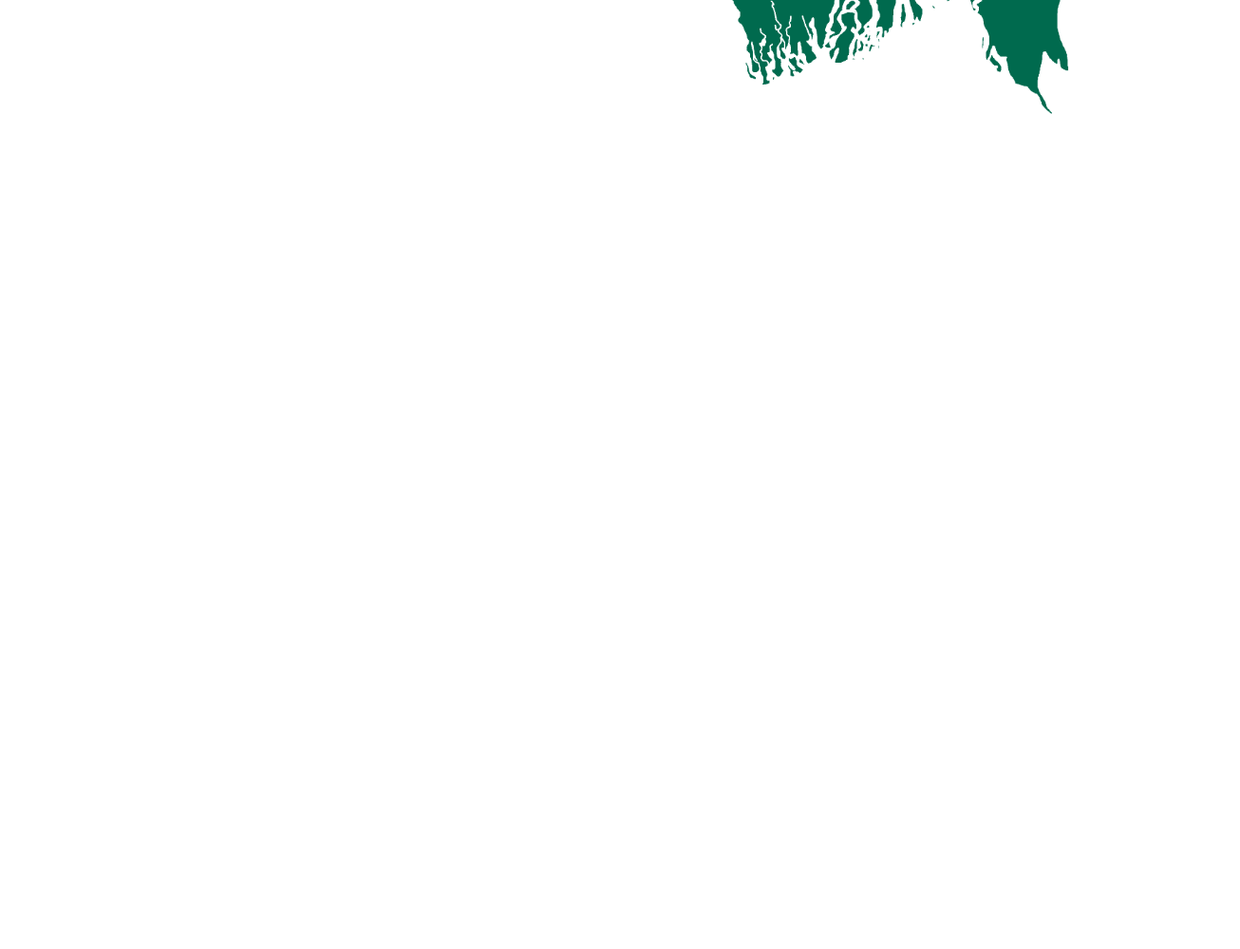
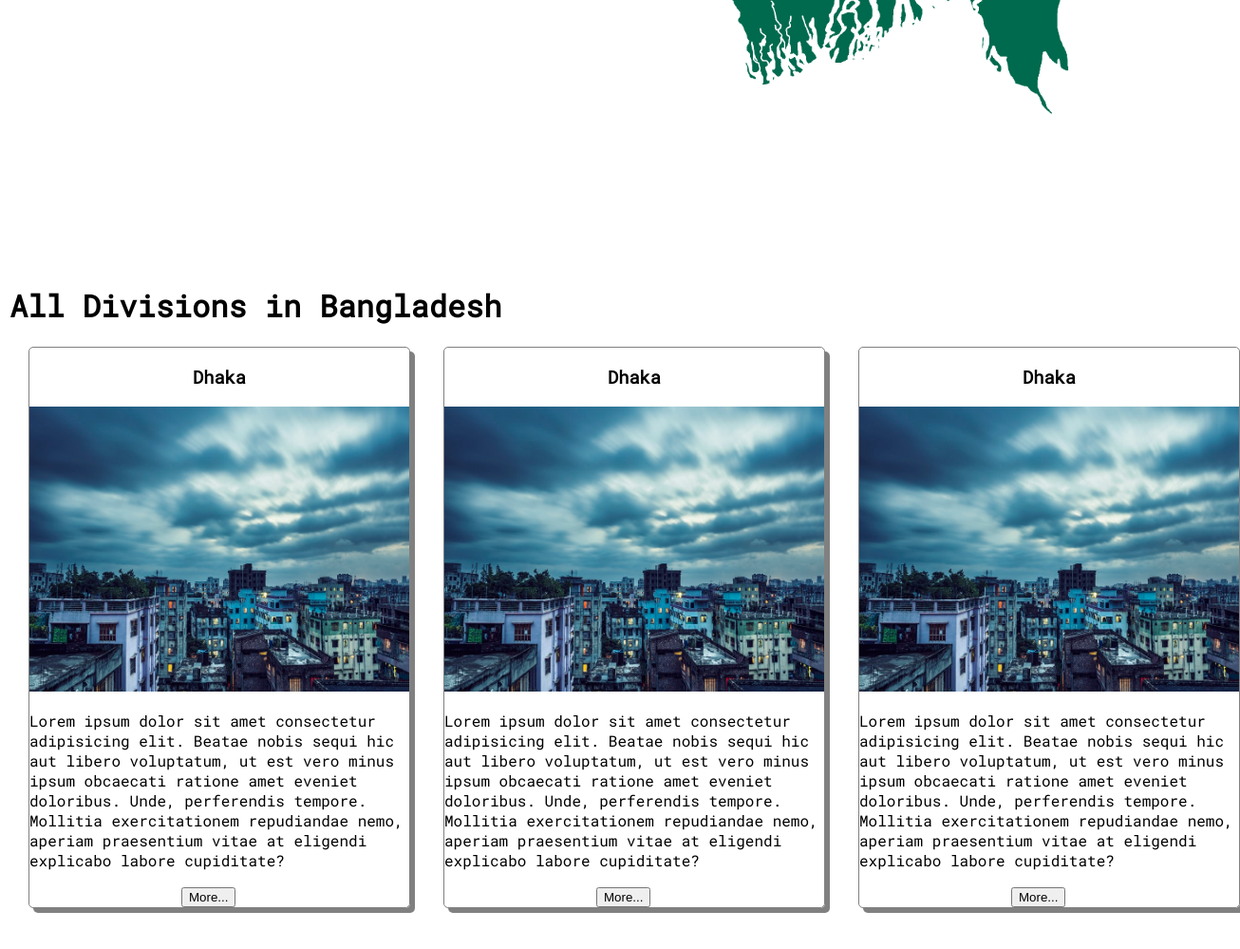
Before and after one commit to Nayeem29/bangladesh, a plain HTML site: page index.html in a window 1280 px wide. Shown: the part 515-1514 px from the top of the page at 95% size, 1306 px wide, since content can reach past the window. Before the commit the page ends 815 px from the top, so only its background shows below. Drawn offline with Linux system fonts and the light colour scheme.

Commit message:
second-part

```diff
--- a/index.html
+++ b/index.html
@@ -25,5 +25,30 @@
       <img src="./image/map.png" alt="">
     </div>
   </section>
+
+  <h1 style="padding-left: 10px;">All Divisions in Bangladesh</h1>
+  <section class="division">
+      <div class="all-dis">
+        <div class="one-div">
+          <h3 style="text-align: center;" >Dhaka </h3>
+          <img src="./image/dhaka.jpg" alt="">
+          <p>Lorem ipsum dolor sit amet consectetur adipisicing elit. Beatae nobis sequi hic aut libero voluptatum, ut est vero minus ipsum obcaecati ratione amet eveniet doloribus. Unde, perferendis tempore. Mollitia exercitationem repudiandae nemo, aperiam praesentium vitae at eligendi explicabo labore cupiditate?</p>
+          <button class="div-but">More...</button>
+        </div>
+        <div class="one-div">
+          <h3 style="text-align: center;">Dhaka</h3>
+          <img src="./image/dhaka.jpg" alt="">
+          <p>Lorem ipsum dolor sit amet consectetur adipisicing elit. Beatae nobis sequi hic aut libero voluptatum, ut est vero minus ipsum obcaecati ratione amet eveniet doloribus. Unde, perferendis tempore. Mollitia exercitationem repudiandae nemo, aperiam praesentium vitae at eligendi explicabo labore cupiditate?</p>
+          <button class="div-but">More...</button>
+        </div>
+        <div class="one-div">
+          <h3 style="text-align: center;">Dhaka</h3>
+          <img src="./image/dhaka.jpg" alt="">
+          <p>Lorem ipsum dolor sit amet consectetur adipisicing elit. Beatae nobis sequi hic aut libero voluptatum, ut est vero minus ipsum obcaecati ratione amet eveniet doloribus. Unde, perferendis tempore. Mollitia exercitationem repudiandae nemo, aperiam praesentium vitae at eligendi explicabo labore cupiditate?</p>
+          <button class="div-but">More...</button>
+        </div>
+      </div>
+  </section>
+
 </body>
 </html>
--- a/style.css
+++ b/style.css
@@ -4,6 +4,7 @@ body {
 }
 header {
   align-items: center;
+  padding-left: 5px;
 }
 .top-sec {
   display: flex;
@@ -18,7 +19,6 @@ header {
 }
 .details {
   text-transform: uppercase;
-  background-color: red;
   text-align: center;
   width: 100px;
   height: 35px;
@@ -31,3 +31,25 @@ header {
   background-image: linear-gradient(60deg, red, green, yellow);
   margin-top: 20px;
 }
+.all-dis {
+  display: flex;
+  justify-content: space-between;
+}
+.all-dis img {
+  width: 400px;
+  height: 300px;
+}
+.one-div {
+  border: 1px solid gray;
+  border-radius: 5px;
+  box-shadow: 5px 5px grey;
+  margin-left: 10px;
+  margin-right: 25px;
+}
+.div-but {
+  margin-left: 40%;
+}
+.division {
+  padding: 0px 20px;
+  margin-bottom: 10%;
+}
```
